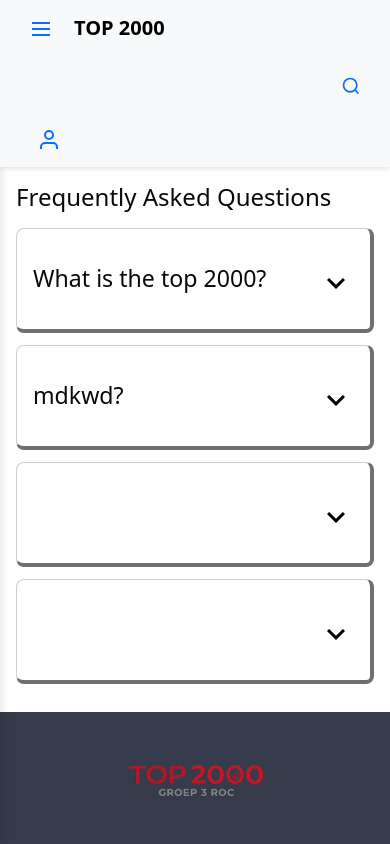
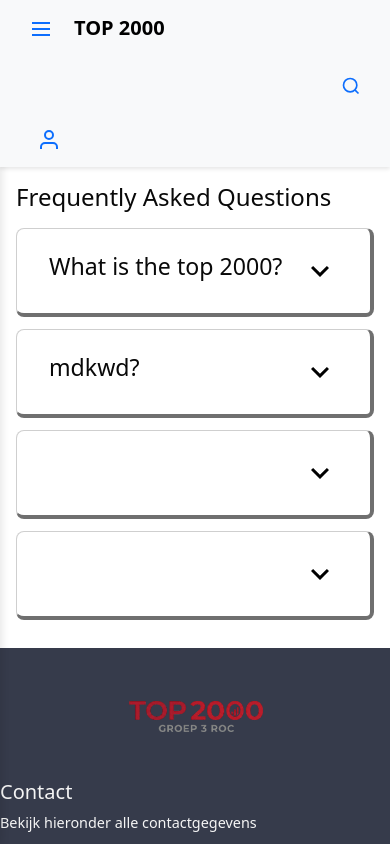
Before and after one commit to ROCvanTwente/project-top2000-frontend-groep-3-top-2000, a React (Vite) app in the folder frontend/: page /FAQ in a window 390 px wide. Shown: the top 844 px of the page. Built offline with nearby package versions, Linux system fonts and the light colour scheme.

Commit message:
FAQ is now responsive, when the component is clicked the component folds open, instead of just the button

```diff
--- a/frontend/src/components/faq.css
+++ b/frontend/src/components/faq.css
@@ -56,6 +56,10 @@
   font-weight: 600;
 }
 
+.faq-question * {
+  pointer-events: none;
+}
+
 /* Arrow */
 
 .faq-arrow {
--- a/frontend/src/components/faq.jsx
+++ b/frontend/src/components/faq.jsx
@@ -1,23 +1,25 @@
-import { Routes, Route } from "react-router-dom";
 import { useState } from "react";
 import "../components/faq.css";
-import ArrowIcon from "../assets/arrow.svg";
 
-const FaqItem = ({ question, answer, defaultOpen = false }) => {
-  const [open, setOpen] = useState(defaultOpen);
+const FaqItem = ({ question, answer }) => {
+  const [open, setOpen] = useState(false);
 
   return (
     <div className="faq-item">
-      <div className="faq-question">
+      <div
+        className="faq-question"
+        onClick={() => setOpen((o) => !o)}
+        role="button"
+        aria-expanded={open}
+        tabIndex={0}
+        onKeyDown={(e) => {
+          if (e.key === "Enter" || e.key === " ") {
+            setOpen((o) => !o);
+          }
+        }}
+      >
+        <h3>{question}</h3>
 
-      </div>
-        <div className="question-box">
-          <h3 className="faq-question-text">{question}</h3>
-          <button
-            className="faq-arrowButton"
-            onClick={() => setOpen(open => !open)}
-            aria-expanded={open}
-          >
         <svg
           className={`faq-arrow ${open ? "open" : ""}`}
           xmlns="http://www.w3.org/2000/svg"
@@ -28,15 +30,52 @@
         >
           <path d="M7.41 8.59L12 13.17l4.59-4.58L18 10l-6 6-6-6z" />
         </svg>
-          </button>
       </div>
 
-        {open ? (
-          <h5 className="faq-answer">
-            {answer}
-          </h5>
-        ) : null}
+      {open && <div className="faq-answer">{answer}</div>}
     </div>
   );
 };
+
 export default FaqItem;
+
+// import { useState } from "react";
+// import "../components/faq.css";
+
+// const FaqItem = ({ question, answer, defaultOpen = false }) => {
+//   const [open, setOpen] = useState(defaultOpen);
+
+//   return (
+//     <div className="faq-item">
+//       <div className="faq-question">
+
+//       </div>
+//         <div className="question-box">
+//           <h3 className="faq-question-text">{question}</h3>
+//           <button
+//             className="faq-arrowButton"
+//             onClick={() => setOpen(open => !open)}
+//             aria-expanded={open}
+//           >
+//             <svg
+//               className={`faq-arrow ${open ? "open" : ""}`}
+//               xmlns="http://www.w3.org/2000/svg"
+//               width="36"
+//               height="24"
+//               viewBox="0 0 24 24"
+//               fill="#000000"
+//             >
+//               <path d="M7.41 8.59L12 13.17l4.59-4.58L18 10l-6 6-6-6z" />
+//             </svg>
+//           </button>
+//         </div>
+
+//         {open ? (
+//           <h5 className="faq-answer">
+//             {answer}
+//           </h5>
+//         ) : null}
+//       </div>
+//   );
+// };
+// export default FaqItem;
```
Lines whose indentation alone changed are shown as unchanged.
